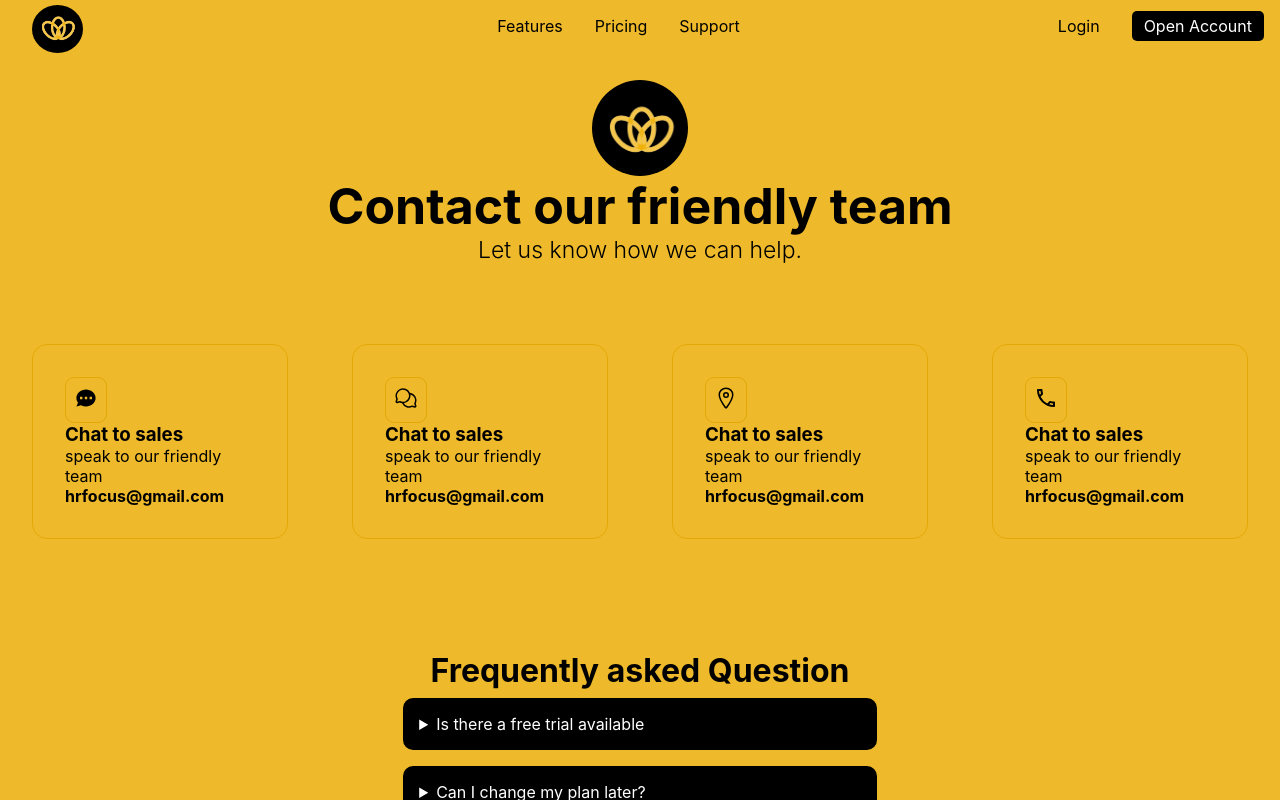
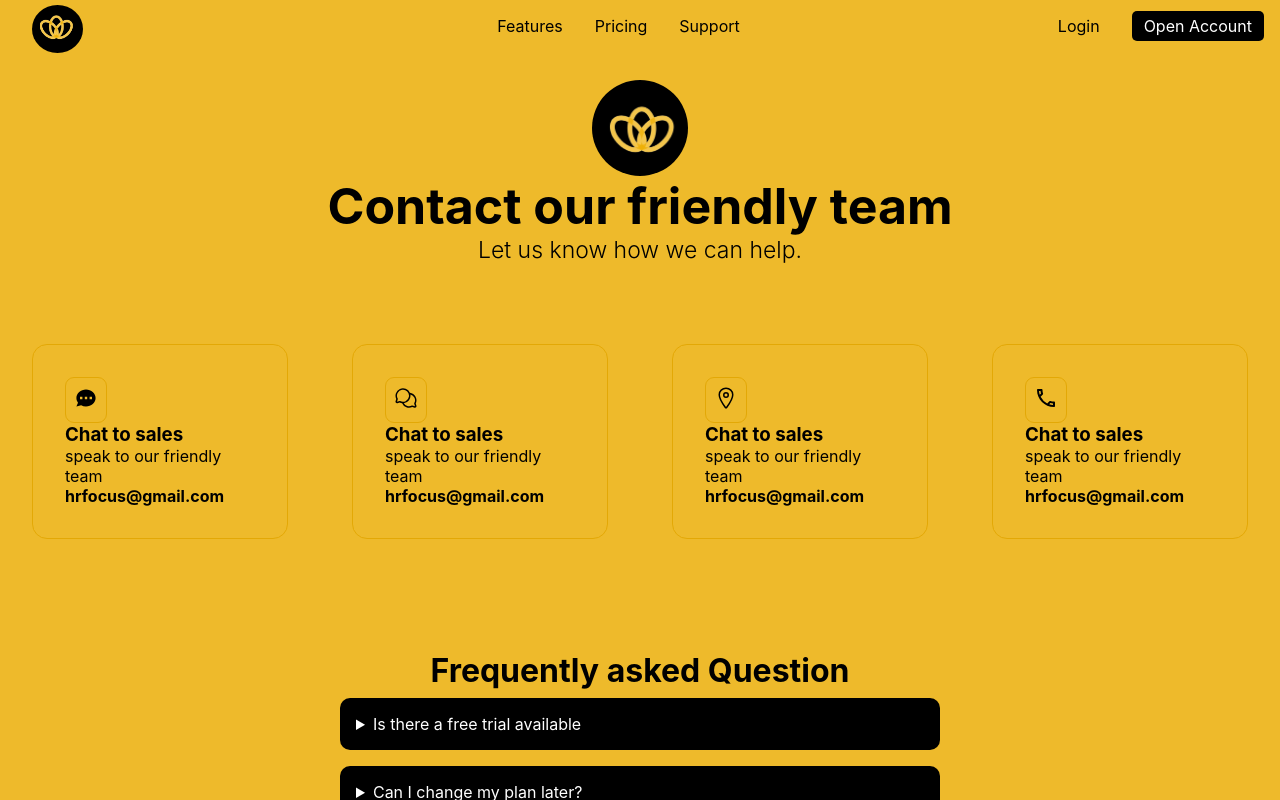
Before and after one commit to HRFocus/HRFocusFE, a React (Create React App) app: page /support in a window 1280 px wide. Built offline with nearby package versions, Linux system fonts and the light colour scheme.

Commit message:
resolving support oage issue

```diff
--- a/src/pages/LandingPage/Support/Support.css
+++ b/src/pages/LandingPage/Support/Support.css
@@ -38,7 +38,7 @@
 }
 
 .support-cards-container {
-    z-index: -1;
+    /* margin: 2rem 0rem; */
     display: flex;
     flex-wrap: wrap;
     justify-content: space-around;
@@ -51,6 +51,7 @@
     flex-direction: column;
     width: 16rem;
 }
+
 .icon-card {
     border: 1px solid #e3a806;
     width: fit-content;
@@ -63,59 +64,65 @@
     flex-direction: column;
     margin-top: auto;
 }
+
 .icon-card svg {
     font-size: 1.5rem;
+}
 
-}
-.faq{
-    display: flex;
-    flex-direction: column;
-    justify-content: center;
-    width:37vw;
-    margin-left: auto;
-    margin-right: auto;
-}
-.faq h1{
+.faq h1 {
     margin: 7rem 0rem 0rem;
     text-align: center;
 }
-.questions{
-   flex-direction: column;
-    width:auto;
-    cursor: pointer;
+
+.questions {
+    display: flex;
+    margin-left: auto;
+    margin-right: auto;
+    flex-direction: column;
+    width: 37.5rem;
 }
-.questions summary{
+
+.questions summary {
     margin: 0.5rem 0;
     padding: 3px;
     background-color: black;
     color: white;
     padding: 1rem;
     border-radius: 10px;
-    width: auto;
+    width: 37.5rem;
 }
 
-.questions p{
+.questions p {
     width: fit-content;
     background-color: aliceblue;
     padding: 1rem;
     margin-top: -1rem;
     border-radius: 0px 0px 10px 10px;
 }
+
 @media only screen and (max-width:767px) {
-    .support-logo{
+    .support-logo {
         display: none;
     }
-    .support-container{
+
+    .support-container {
         padding-top: 3rem;
     }
-    .faq summary{
-       width: 90vw;
+
+    .faq summary {
+        width: 90vw;
 
     }
-    .faq{
+
+    .faq {
         margin-bottom: 4rem;
     }
-        .questions p {
-            width: 90vw;
-        }
+
+    .questions {
+        width: fit-content;
+    }
+
+    .questions p {
+        width: 90vw;
+    }
 }
--- a/src/shared/Navigation/BottomNav.css
+++ b/src/shared/Navigation/BottomNav.css
@@ -7,6 +7,7 @@
         border-top: 1px solid #ccc;
         padding: 1rem;
         border: none;
+        z-index: 4;
 }
 .bottom-nav-container ul{
     display: flex;
--- a/src/shared/Navigation/Navbar.css
+++ b/src/shared/Navigation/Navbar.css
@@ -8,7 +8,20 @@
   margin-top: 0rem;
   z-index: 4;
 }
-
+.logo {
+  display: flex;
+  margin-left: 2rem;
+  margin-top: 5px;
+  background-color: black;
+  border-radius: 50%;
+  height: 3rem;
+  width: 3.2rem;
+  justify-content: center;
+  align-items: center;
+}
+.logo img{
+  margin-left: 3%;
+}
 .page-links ul {
   display: flex;
   justify-content: center;
@@ -25,18 +38,7 @@
   text-decoration: none;
 }
 
-.logo {
-  margin-left: 2rem;
-  background-color: black;
-  border-radius: 50%;
-  height: 3rem;
-  width: 3.2rem;
-  margin-top: 5px;
-}
 
-.logo img {
-  margin-left: -0.78rem;
-}
 
 .users-link ul {
   display: flex;
```
